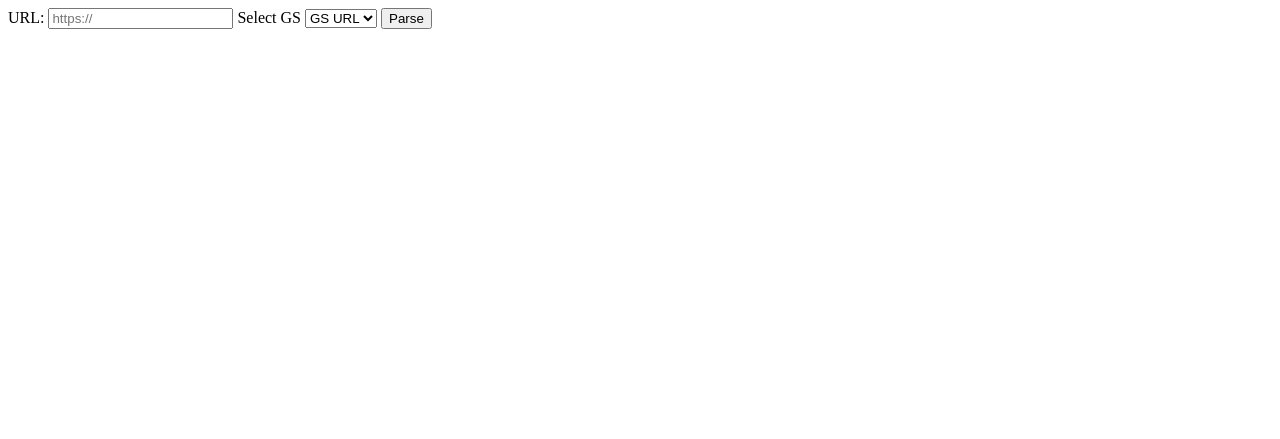
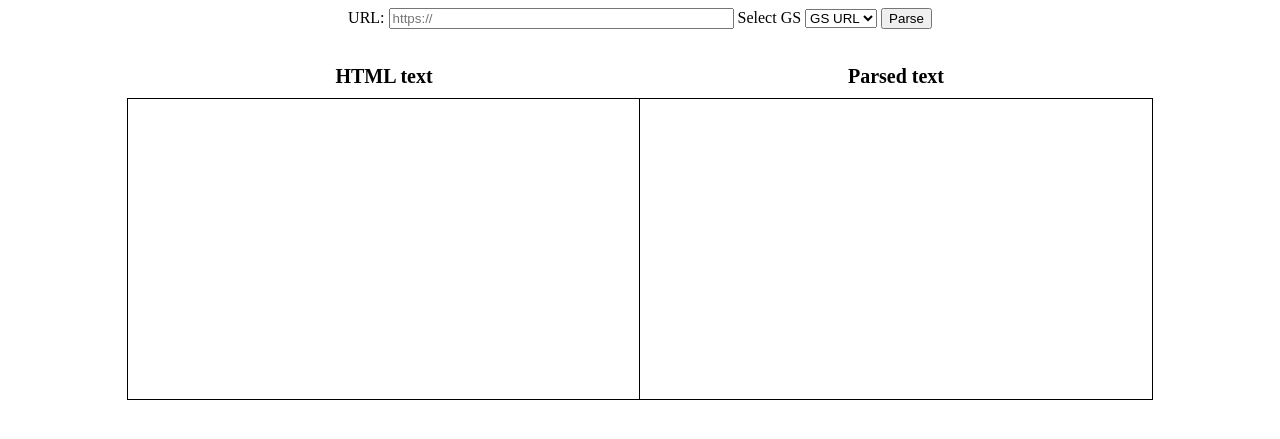
Before and after one commit to fabio-pastore/minerva-web-parser, a Python web app: template src/frontend/templates/index.html in a window 1280 px wide. Shown: the top 439 px of the page. Run offline with Jinja, Linux system fonts and the light colour scheme; the template is opened without the code that fills it, so the values that code supplies are empty.

Commit message:
parser improvements: added .mw-indicator css exclusion, removed exclusions that would cause data loss + performance testing, fixed an issue concerning tokenization on backend server and updated frontend
Co-authored-by: Alessandro <alessandro@zannone.dev>
Co-authored-by: Yihao <quelwu24@gmail.com>

```diff
--- a/src/backend/rest/server.py
+++ b/src/backend/rest/server.py
@@ -88,6 +88,7 @@ def get_all_golden_standard_domain(domain: str) -> ListGSEntry:
 def get_tokens(raw_text: str) -> set[str]:
     punctuation_remover: dict[int, int | None] = str.maketrans({char: ' ' for char in string.punctuation})
     raw_text = re.sub(r'\[[a-zA-Z0-9]+\]', ' ', raw_text) # remove any residual markdown citation tags (e.g. [1], [note1], ...)
+    raw_text = re.sub(r'\\n|\\r', ' ', raw_text)
     raw_text: str = raw_text.translate(punctuation_remover) # essential to transform words like well-being -> wellbeing
     raw_text = re.sub(r'[^\w\s]', ' ', raw_text) # remove symbols like —, •, → that string.punctuation might have missed
 
--- a/src/frontend/templates/index.html
+++ b/src/frontend/templates/index.html
@@ -1,12 +1,48 @@
 <!DOCTYPE html>
 <html lang="en">
 <head>
-    <title>Boh</title>
+    <title>WebParser v-1.0</title>
+    <style type="text/css">
+
+        .header-div {
+            display: grid;
+            grid-template-columns: minmax(0, 1fr) minmax(0, 1fr);
+            max-width: 80vw;
+            width: 80vw;
+            margin: auto;
+            margin-bottom: 10px;
+            font-weight: bold;
+            font-size: 20px;
+            text-align: center;
+        }
+
+        .result-div {
+            display: grid;
+            grid-template-columns: minmax(0, 1fr) minmax(0, 1fr);
+            border: 1px solid black;
+            max-width: 80vw;
+            width: 80vw;
+            min-height: 300px;
+            margin: auto;
+        }
+
+        .column {
+            text-align: justify;
+            font-size: 16px;
+            padding: 10px
+        }
+
+        .column:first-child {
+            border-right: 1px solid black;
+        }
+
+    </style>
 </head>
 <body>
+    <div style="max-width: fit-content; margin: auto">
         <form method="post" action="/parse_url_evaluate_perf">
             <label>URL: </label>
-        <input type="text" name="url" placeholder="https://">
+            <input type="text" name="url" id='url_input' placeholder="https://" size="40" required>
 
             <label>Select GS</label>
             <select name="url_select" onchange="document.querySelector('input[name=url]').value = this.value">
@@ -18,7 +54,36 @@
 
             <button type="submit">Parse</button>
         </form>
-
-
+    </div>
+    <br>
+    <div style="max-width: fit-content; margin: auto;">
+        {% if precision %}
+        Token level evaluation results:<br>
+        precision: <b>{{ precision | round(3) }}</b>, recall: <b>{{ recall | round(3) }}</b>, f1: <b>{{ f1 | round(3) }}</b>
+        {% endif %}
+    </div>
+    <br>
+    <div class="header-div">
+        <div>HTML text</div>
+        <div>Parsed text</div>
+    </div>
+    <div class="result-div">
+        <div class="column">
+        {{html_text if html_text else ''}}
+        </div>
+        <div class="column">
+            {{parsed_text if parsed_text else ''}}
+        </div>
+    </div>
+    <br>
+    <div id="hidden_j2_data" style="display: none;"
+         data-requested_url = "{{ requested_url }}">
+    </div>
 </body>
+<script>
+    const url_input = document.getElementById("url_input");
+    const hidden_data = document.getElementById("hidden_j2_data");
+    if (hidden_data.dataset.requested_url !== '')
+        url_input.value = hidden_data.dataset.requested_url;
+</script>
 </html>
--- a/src/main.py
+++ b/src/main.py
@@ -3,7 +3,7 @@ from src.parser.WebParser import WebParser
 
 async def main():
     myParser : WebParser = WebParser()
-    data: dict[str, str] = await myParser.parse_url(url='https://it.wikipedia.org/wiki/Stati_del_mondo')
+    data: dict[str, str] = await myParser.parse_url(url='https://it.wikipedia.org/wiki/Among_Us')
 
     if (WebParser.DEBUG):
         with open('src/outputs/last_parse.md', 'w', encoding='UTF-8') as fout: # NOTE: execute from minerva-web-parser dir
```
Also changed, not shown: src/frontend/src/frontend.py (+7 -5 lines), src/parser/WebParser.py (+5 -4 lines). Lines whose indentation alone changed are shown as unchanged.
